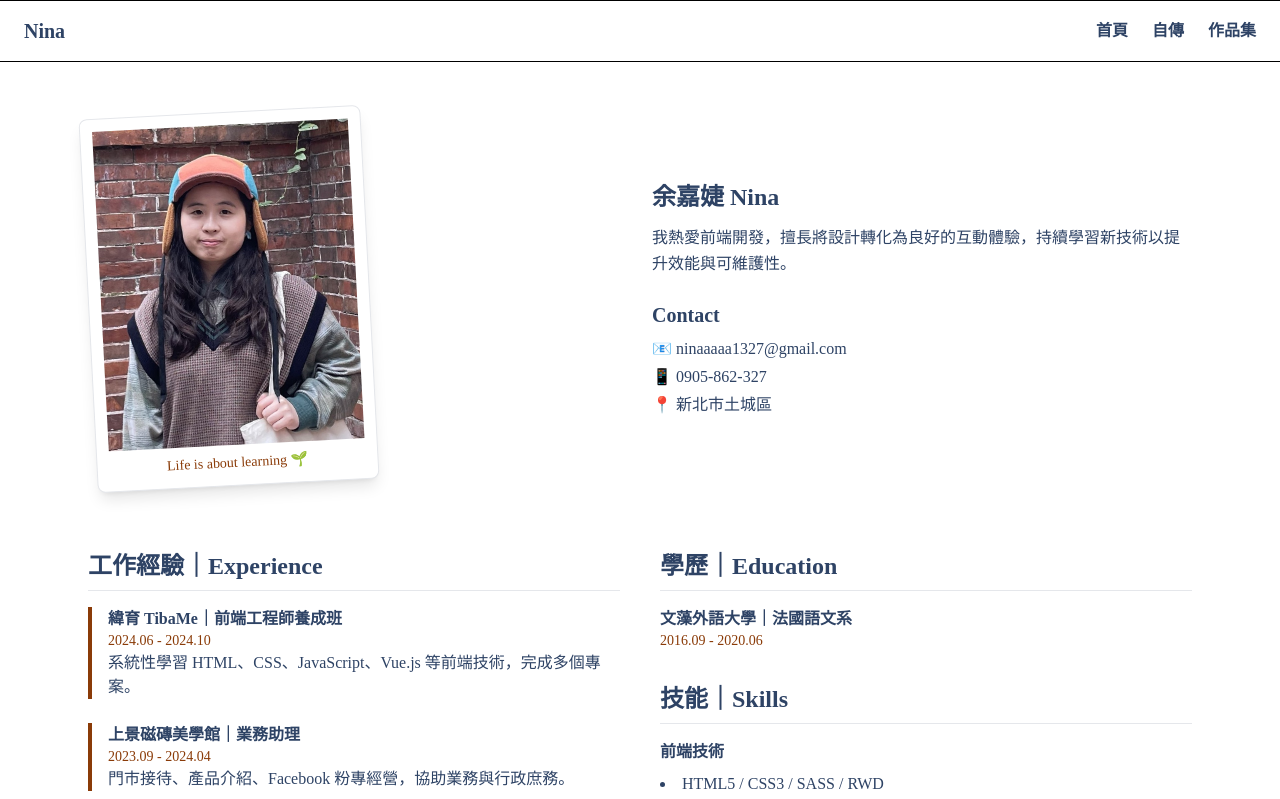
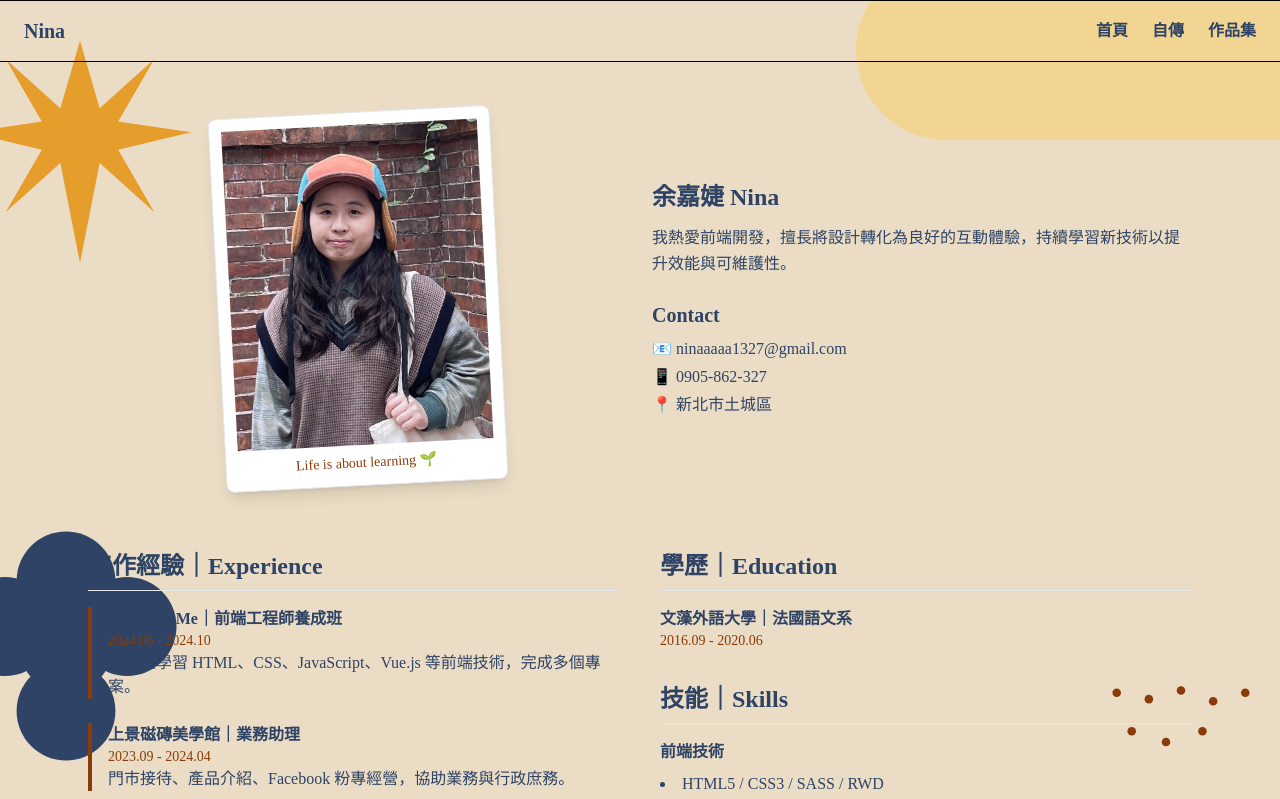
Before and after one commit to isnina47/About_Nina, a Vue app: page /About_Nina/resume in a window 1280 px wide. Shown: the top 799 px of the page. Built offline with nearby package versions, Linux system fonts and the light colour scheme.

Commit message:
feat : 新增背景裝飾檔案並引入 app.vue

```diff
--- a/src/App.vue
+++ b/src/App.vue
@@ -1,6 +1,6 @@
 <template>
   <NavBar />
-
+  <BackgroundDecor />
   <!-- 預留空間給固定高度的 NavBar -->
   <main class="pt-16">
     <router-view />
@@ -11,4 +11,5 @@
 <script setup>
   import NavBar from './components/NavBar.vue'
   import Footer from './components/Footer.vue'
+  import BackgroundDecor from './components/BackgroundDecor.vue'
 </script>
--- /dev/null
+++ b/src/components/BackgroundDecor.vue
@@ -0,0 +1,55 @@
+<template>
+  <!-- 全站固定背景：覆蓋整個視窗 -->
+  <div class="fixed inset-0 -z-10 overflow-hidden pointer-events-none" aria-hidden="true">
+    <!-- 底色 -->
+    <div class="absolute inset-0" style="background: #ebddc5"></div>
+
+    <!-- 左上：橘色星芒（md 以上顯示） -->
+    <svg
+      class="hidden md:block absolute top-8 -left-10 w-[200px] lg:w-[240px] h-auto"
+      viewBox="0 0 220 220"
+      fill="#E59D2C"
+    >
+      <polygon
+        points="110,8 128,70 178,25 145,82 212,92 145,108 178,165 128,120 110,212 92,120 42,165 75,108 8,92 75,82 42,25 92,70"
+      />
+    </svg>
+
+    <!-- 左下：深藍花朵（lg 以上顯示） -->
+    <svg
+      class="hidden lg:block absolute -left-16 bottom-6 w-[220px] xl:w-[260px] h-auto"
+      viewBox="0 0 200 200"
+      fill="#2E4365"
+    >
+      <g transform="translate(100,100)">
+        <circle r="36" />
+        <circle cx="0" cy="-50" r="38" />
+        <circle cx="47" cy="-15" r="38" />
+        <circle cx="-47" cy="-15" r="38" />
+        <circle cx="0" cy="50" r="38" />
+      </g>
+    </svg>
+
+    <!-- 右上：淡米黃膠囊（sm 以上顯示） -->
+    <div
+      class="hidden sm:block absolute -right-24 -top-10 w-[420px] lg:w-[520px] h-[140px] lg:h-[180px] rounded-full"
+      style="background: #f3d58d; filter: blur(0.3px); opacity: 0.9"
+    ></div>
+
+    <!-- 右下：橘褐圓點群（md 以上顯示） -->
+    <svg
+      class="hidden md:block absolute right-6 bottom-8 w-[120px] lg:w-[150px] h-auto"
+      viewBox="0 0 140 80"
+      fill="#8A3B08"
+    >
+      <circle cx="10" cy="10" r="4" />
+      <circle cx="40" cy="16" r="4" />
+      <circle cx="70" cy="8" r="4" />
+      <circle cx="100" cy="18" r="4" />
+      <circle cx="130" cy="10" r="4" />
+      <circle cx="24" cy="46" r="4" />
+      <circle cx="56" cy="56" r="4" />
+      <circle cx="90" cy="46" r="4" />
+    </svg>
+  </div>
+</template>
--- a/src/views/Home.vue
+++ b/src/views/Home.vue
@@ -1,5 +1,5 @@
 <template>
-  <section class="min-h-screen bg-background">
+  <section class="min-h-screen">
     <div class="max-w-6xl mx-auto px-6 lg:px-8 py-12 lg:py-16">
       <div class="grid grid-cols-1 lg:grid-cols-2 gap-10 items-center">
         <!-- 左：頭像 + 基本資料 -->
--- a/src/views/Resume.vue
+++ b/src/views/Resume.vue
@@ -1,6 +1,6 @@
 <script setup>
   import { ref, onMounted, onUnmounted } from 'vue'
-
+  import BackgroundDecor from '../components/BackgroundDecor.vue'
   const showScrollBtn = ref(false)
   const visible = ref(false)
 
@@ -23,12 +23,12 @@
 
 <template>
   <section
-    class="min-h-screen px-6 py-12 max-w-6xl mx-auto animate__animated animate__fadeIn animate__fast"
+    class="relative min-h-screen px-6 py-12 max-w-6xl mx-auto animate__animated animate__fadeIn animate__fast"
   >
     <!-- 上方：照片 + 自我介紹 -->
     <div class="grid grid-cols-1 lg:grid-cols-2 gap-6 mb-16 items-center">
       <!-- 拍立得照片 -->
-      <div class="flex justify-center lg:justify-start">
+      <div class="flex justify-center">
         <div class="bg-white p-3 shadow-lg border rounded-lg transform rotate-[-3deg]">
           <img src="/images/ninalife.jpg" alt="Nina 拍立得照片" class="w-64 h-80 object-cover" />
           <p class="mt-2 text-center text-sm text-textLight">Life is about learning 🌱</p>
```
